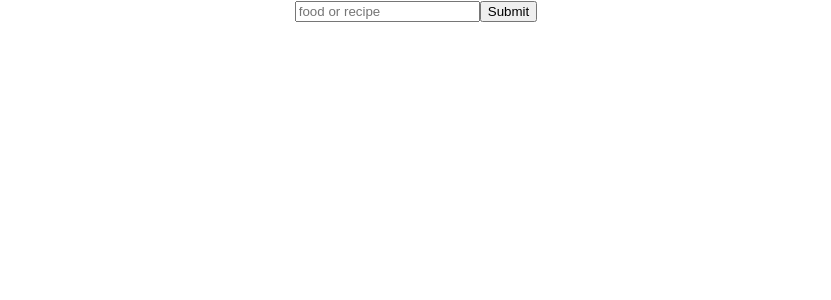
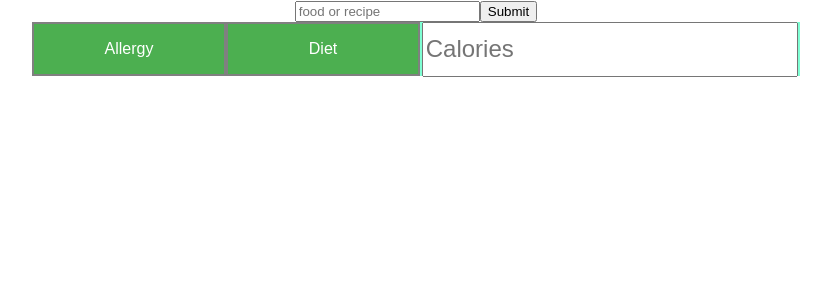
Before and after one commit to ramy-meng/nutrition-web-hackuci, a React (Create React App) app in the folder nutrition-app/: page / in a window 1280 px wide. Shown: the top 300 px of the page, without its empty margins (224-1055 px from the left). Built offline with nearby package versions, Linux system fonts and the light colour scheme; no server answers.

Commit message:
adding the filter bar

```diff
--- a/nutrition-app/src/App.js
+++ b/nutrition-app/src/App.js
@@ -1,16 +1,32 @@
-import React, { useEffect } from 'react';
+import React, { useState, useEffect } from 'react';
 import './App.css';
 import FoodForm from './FoodForm'
-
-
-
+import Filterbar from './components/filterBar/filterBar'
 
 
 
 function App() {
 
+  const [calories, setCalories] = useState(-1);
+  const [allergies, setAllergies] = useState({}); // set all the default to false here for the allergies
+  const [diets, setDiets] = useState({}); // set all the default to false here for the diets
+
+  const handleCaloriesInput = (newCal) =>{
+    setCalories(newCal);
+  }
+
+  const handleAllergiesInput = (newAllergiesInput) =>{
+    setAllergies(newAllergiesInput);
+  }
+
+  const handleDietInput = (newDietInput) =>{
+    setDiets(newDietInput);
+  }
+
+
+
   useEffect(() => {
-  fetch('http://127.0.0.1:5000/search')
+  fetch('http://127.0.0.1:5000/search/')
   .then(response => {
       console.log(response)
       response.json()
@@ -18,11 +34,12 @@ function App() {
         console.log(data)
       })
     })
-  })
+  });
 
   return (
     <div className="App">
       <FoodForm></FoodForm>
+      <Filterbar></Filterbar>
     </div>
   );
 }
--- /dev/null
+++ b/nutrition-app/src/components/filterBar/filterAllergies.js
@@ -0,0 +1,47 @@
+import React, {useState} from "react";
+import "./filterStyle.css";
+
+function FilterAllergies(props)
+{
+
+    //const [dropDownList, setdropDownList] = useState([]);
+    const elements = [
+        "Alcohol Free",
+        "Celery Free",
+        "Dairy Free",
+        "Egg Free",
+        "Fish Free",
+        "FODMAP Free",
+        "Gluten Free",
+        "Lupine Free",
+        "Mollusk Free",
+        "Mustard Free",
+        "Peanut Free",
+        "Pork Free",
+        "Shellfish Free",
+        "Soy Free",
+        "Sulfite Free",
+        "Tree Nut Free",
+        "Wheat Free"
+    ];
+
+    const items = [];
+
+    for(const e of elements)
+    {
+        items.push(<a type="button" key= {e} id = {e}>{e}</a>)
+    }
+
+    //window.addEventListener()
+
+    return(
+        <div className="dropdown">
+        <button className="dropbtn">Allergy</button>
+        <div className="dropdown-content">
+            {items}
+        </div>
+        </div>
+    )
+}
+
+export default FilterAllergies;
--- /dev/null
+++ b/nutrition-app/src/components/filterBar/filterBar.css
@@ -0,0 +1,7 @@
+.filterBar{
+    background-color: gray;
+    display: flex;
+    flex-wrap: nowrap;
+    width: 60%;
+    margin: auto;
+}
--- /dev/null
+++ b/nutrition-app/src/components/filterBar/filterBar.js
@@ -0,0 +1,20 @@
+import React, {useState} from "react";
+import FilterAllergies from "./filterAllergies";
+import "./filterBar.css"
+import FilterDiets from "./filterDiets";
+import CaloriesFilter from "./inputfilter";
+
+function Filterbar(props)
+{
+
+
+    return (
+        <div className="filterBar">
+            < FilterAllergies ></FilterAllergies>
+            <FilterDiets></FilterDiets>
+            <CaloriesFilter></CaloriesFilter>
+        </div>
+    )
+}
+
+export default Filterbar
--- /dev/null
+++ b/nutrition-app/src/components/filterBar/filterDiets.js
@@ -0,0 +1,32 @@
+import React, {useState} from "react";
+import "./filterStyle.css";
+
+function FilterDiets(props)
+{
+
+    //const [dropDownList, setdropDownList] = useState([]);
+    const elements = [
+     "Vegan",
+     "Vegetarian"
+    ];
+
+    const items = [];
+
+    for(const e of elements)
+    {
+        items.push(<a type="button" key= {e} id = {e}>{e}</a>)
+    }
+
+    //window.addEventListener()
+
+    return(
+        <div className="dropdown">
+            <button className="dropbtn">Diet</button>
+            <div className="dropdown-content">
+                {items}
+            </div>
+        </div>
+    )
+}
+
+export default FilterDiets;
--- /dev/null
+++ b/nutrition-app/src/components/filterBar/filterStyle.css
@@ -0,0 +1,51 @@
+/* Style The Dropdown Button */
+.dropbtn {
+    background-color: #4CAF50;
+    color: white;
+    padding: 16px;
+    font-size: 16px;
+    border: none;
+    cursor: pointer;
+    width:100%;
+  }
+
+  /* The container <div> - needed to position the dropdown content */
+  .dropdown {
+    position: relative;
+    display: inline-block;
+    margin: 2px;
+    width: 25%;
+  }
+
+  /* Dropdown Content (Hidden by Default) */
+  .dropdown-content {
+    display: none;
+    position: absolute;
+    background-color: #f9f9f9;
+    width: 100%;
+    box-shadow: 0px 8px 16px 0px rgba(0,0,0,0.2);
+    z-index: 1;
+  }
+
+  /* Links inside the dropdown */
+  .dropdown-content a {
+    color: black;
+    padding: 12px 16px;
+    text-decoration: none;
+    display: block;
+
+  }
+
+  /* Change color of dropdown links on hover */
+  .dropdown-content a:hover {background-color: #f1f1f1}
+
+
+  /* Show the dropdown menu on hover */
+  .dropdown:hover .dropdown-content {
+    display: block;
+  }
+
+  /* Change the background color of the dropdown button when the dropdown content is shown */
+  .dropdown:hover .dropbtn {
+    background-color: #3e8e41;
+  }
--- /dev/null
+++ b/nutrition-app/src/components/filterBar/inputfilter.js
@@ -0,0 +1,21 @@
+import React from 'react'
+import "./inputfilterStyle.css"
+
+function CaloriesFilter(props)
+{
+
+
+
+    return (
+        <div className='inputFilter'>
+            <form id = 'caloriesform'>
+                <label id = 'calorieslabel'>
+                    <input id = 'caloriesinput' type="text" placeholder="Calories"  />
+                </label>
+            </form>
+        </div>
+
+    )
+}
+
+export default CaloriesFilter
--- /dev/null
+++ b/nutrition-app/src/components/filterBar/inputfilterStyle.css
@@ -0,0 +1,21 @@
+.inputFilter{
+    background-color: aquamarine;
+    width: 50%;
+
+}
+
+#caloriesform{
+    width: 100%;
+    height: 100%;
+}
+
+#calorieslabel{
+
+
+}
+
+#caloriesinput{
+    height: 90%;
+    width: 97%;
+    font-size: x-large;
+}
```
